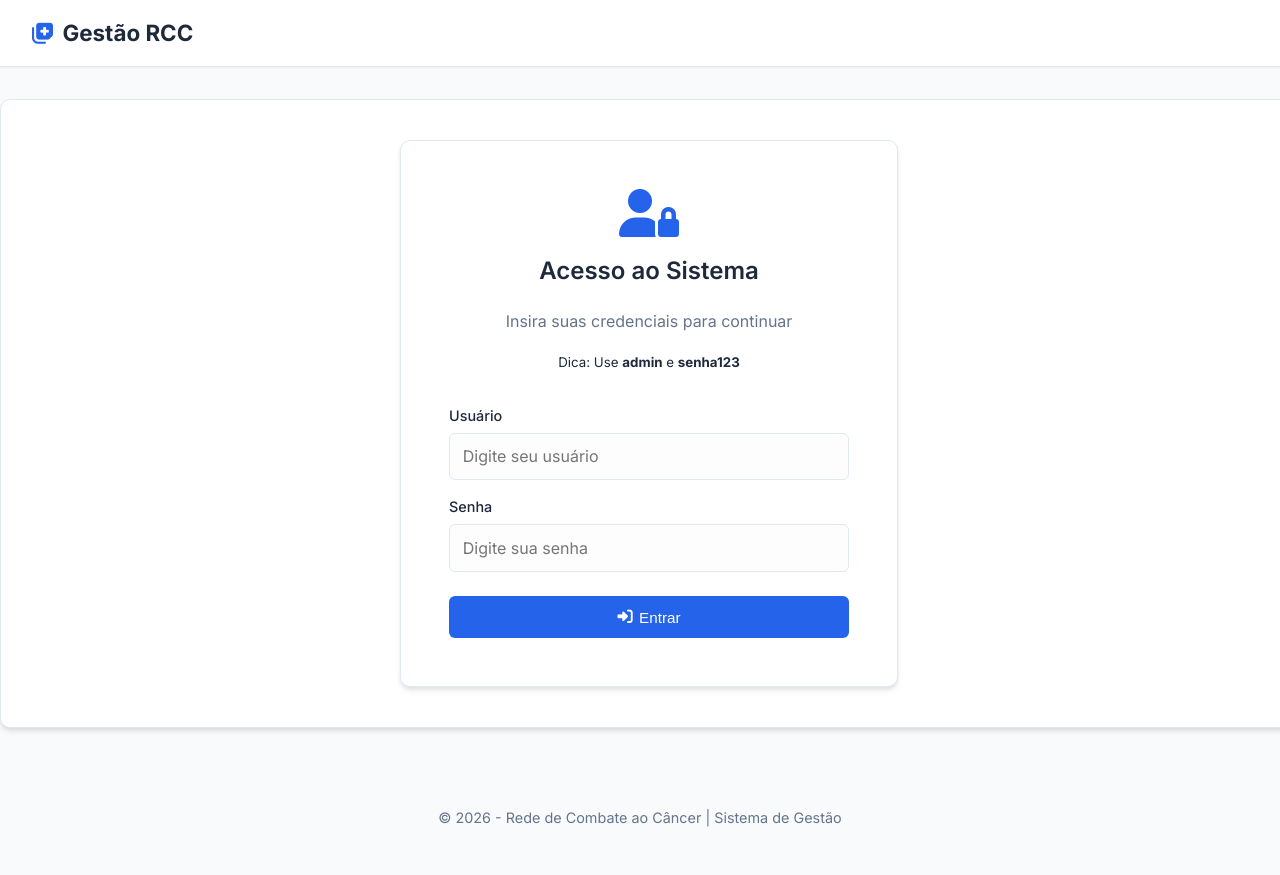
After one commit to caiobraz-cmd/gestao-rcc, a Flask app: page /auth/login in a window 1280 px wide. The commit adds this page. Run offline with Flask 3, Linux system fonts and the light colour scheme.

Commit message:
Update LOGIN v0.1
Sistema de login e de segurança implementado ao codigo, modificando e deixando o codigo mais limpo possivel para implementação do sistema de login,

Nova tela de Login
Sistema de Verificação de conta
Correções de segurança

(implementação pronta para fazer com o banco de dados)

```diff
--- a/app/__init__.py
+++ b/app/__init__.py
@@ -32,6 +32,10 @@ def create_app():
 
     # Registro de Blueprints
     with app.app_context():
+        # Blueprint de Autenticação (NOVO)
+        from app.routes.auth_routes import auth_bp
+        app.register_blueprint(auth_bp, url_prefix='/auth')
+
         # Importa e registra o blueprint de pessoas
         from app.routes.pessoa_routes import pessoa_bp
         app.register_blueprint(pessoa_bp, url_prefix='/')
--- /dev/null
+++ b/app/routes/auth_routes.py
@@ -0,0 +1,65 @@
+# -*- coding: utf-8 -*-
+from flask import Blueprint, render_template, request, redirect, url_for, flash, session
+from werkzeug.security import generate_password_hash, check_password_hash
+from functools import wraps
+
+auth_bp = Blueprint('auth_bp', __name__, template_folder='../../templates')
+
+# --- NOSSO BANCO DE DADOS FICTÍCIO ---
+# Aqui simulamos o que viria da sua API Oracle.
+# Veja como a senha "senha123" foi transformada em um Hash seguro.
+MOCK_DATABASE = {
+    "admin": {
+        "id": 1,
+        "nome": "Administrador",
+        "senha_hash": generate_password_hash("senha123")
+    }
+}
+
+# --- DECORADOR PARA PROTEGER AS ROTAS ---
+def login_required(f):
+    """
+    Coloque @login_required acima de qualquer rota que precise de proteção.
+    Ele verifica se existe um usuário na sessão atual.
+    """
+    @wraps(f)
+    def decorated_function(*args, **kwargs):
+        if 'usuario_id' not in session:
+            flash('Por favor, faça login para acessar o sistema.', 'warning')
+            return redirect(url_for('auth_bp.login'))
+        return f(*args, **kwargs)
+    return decorated_function
+
+# --- ROTAS ---
+@auth_bp.route('/login', methods=['GET', 'POST'])
+def login():
+    # Se já estiver logado, manda para a página inicial
+    if 'usuario_id' in session:
+        return redirect(url_for('pessoa_bp.listar'))
+
+    if request.method == 'POST':
+        username = request.form.get('username')
+        password = request.form.get('password')
+
+        usuario_db = MOCK_DATABASE.get(username)
+
+        # APRENDIZADO DE CRIPTOGRAFIA:
+        # check_password_hash pega a senha que o cara digitou, criptografa,
+        # e compara com o hash que está salvo.
+        if usuario_db and check_password_hash(usuario_db['senha_hash'], password):
+            # Login com sucesso! Guardamos os dados na sessão (Cookies)
+            session['usuario_id'] = usuario_db['id']
+            session['usuario_nome'] = usuario_db['nome']
+            flash('Login realizado com sucesso!', 'success')
+            return redirect(url_for('pessoa_bp.listar'))
+        else:
+            flash('Usuário ou senha inválidos.', 'danger')
+
+    return render_template('login.html', titulo="Login")
+
+@auth_bp.route('/logout')
+def logout():
+    # Remove os dados da sessão
+    session.clear()
+    flash('Você saiu do sistema.', 'info')
+    return redirect(url_for('auth_bp.login'))
--- a/app/routes/pessoa_routes.py
+++ b/app/routes/pessoa_routes.py
@@ -11,6 +11,7 @@ import requests
 import json
 from flask import Blueprint, render_template, request, redirect, url_for, flash, current_app
 from datetime import datetime
+from app.routes.auth_routes import login_required
 
 # --- Configuração do Blueprint ---
 pessoa_bp = Blueprint(
@@ -32,6 +33,7 @@ def get_api_url():
 # ============================================================================
 
 @pessoa_bp.route('/')
+@login_required
 def listar():
     """Exibe a lista de todas as pessoas cadastradas, buscando da API."""
     pessoas = []
@@ -59,6 +61,7 @@ def listar():
 
 
 @pessoa_bp.route('/novo', methods=['GET', 'POST'])
+@login_required
 def novo():
     """Cria um novo registro de Pessoa via API."""
     response = None
--- a/static/style.css
+++ b/static/style.css
@@ -213,3 +213,22 @@ tr:hover td { background-color: #f1f5f9; }
 
 /* Footer */
 footer { text-align: center; padding: 2rem; color: var(--text-muted); font-size: 0.9rem; margin-top: auto; }
+
+/* --- Estilos do Login --- */
+.login-container {
+    display: flex;
+    justify-content: center;
+    align-items: center;
+    min-height: 60vh;
+}
+
+.login-box {
+    background-color: var(--surface);
+    padding: 3rem;
+    border-radius: var(--radius);
+    box-shadow: var(--shadow-md);
+    border: 1px solid var(--border-color);
+    width: 100%;
+    max-width: 400px;
+    display: block; /* Sobrescreve o grid do form-card padrão */
+}
--- a/templates/base.html
+++ b/templates/base.html
@@ -15,14 +15,19 @@
 </head>
 <body>
     <header>
-        <nav>
+<nav>
             <a href="{{ url_for('pessoa_bp.listar') }}" class="logo">
                 <i class="fa-solid fa-notes-medical" style="color: #2563eb;"></i> Gestão RCC
             </a>
+
+            {% if session.get('usuario_id') %}
             <ul>
+                <li><span style="color: var(--text-muted); margin-right: 15px;">Olá, {{ session.get('usuario_nome') }}</span></li>
                 <li><a href="{{ url_for('pessoa_bp.listar') }}"><i class="fa-solid fa-users"></i> Pacientes</a></li>
                 <li><a href="{{ url_for('pessoa_bp.novo') }}" class="nav-btn"><i class="fa-solid fa-plus"></i> Novo Cadastro</a></li>
+                <li><a href="{{ url_for('auth_bp.logout') }}" style="color: var(--danger);"><i class="fa-solid fa-power-off"></i> Sair</a></li>
             </ul>
+            {% endif %}
         </nav>
     </header>
     <main class="container">
--- /dev/null
+++ b/templates/login.html
@@ -0,0 +1,30 @@
+{% extends "base.html" %}
+
+{% block conteudo %}
+<div class="login-container">
+    <div class="login-box form-card">
+        <div style="text-align: center; margin-bottom: 2rem;">
+            <i class="fa-solid fa-user-lock" style="font-size: 3rem; color: var(--primary-blue); margin-bottom: 1rem;"></i>
+            <h2>Acesso ao Sistema</h2>
+            <p style="color: var(--text-muted);">Insira suas credenciais para continuar</p>
+            <small>Dica: Use <b>admin</b> e <b>senha123</b></small>
+        </div>
+
+        <form action="{{ url_for('auth_bp.login') }}" method="post">
+            <div class="form-group full-width" style="margin-bottom: 1rem;">
+                <label for="username">Usuário</label>
+                <input type="text" id="username" name="username" required placeholder="Digite seu usuário">
+            </div>
+
+            <div class="form-group full-width" style="margin-bottom: 1.5rem;">
+                <label for="password">Senha</label>
+                <input type="password" id="password" name="password" required placeholder="Digite sua senha">
+            </div>
+
+            <button type="submit" class="btn btn-primary" style="width: 100%; justify-content: center; padding: 0.8rem;">
+                <i class="fa-solid fa-right-to-bracket"></i> Entrar
+            </button>
+        </form>
+    </div>
+</div>
+{% endblock %}
```
